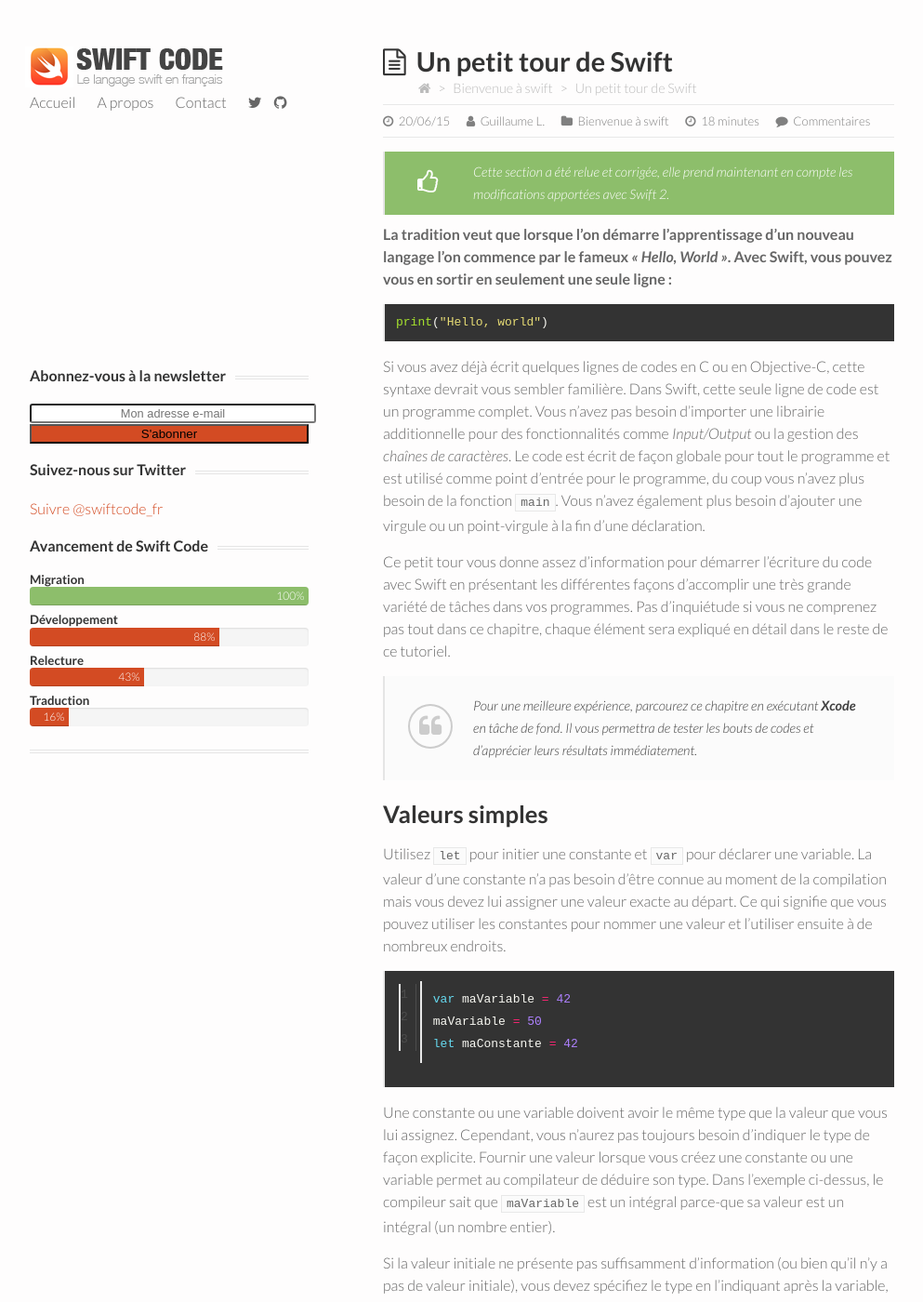
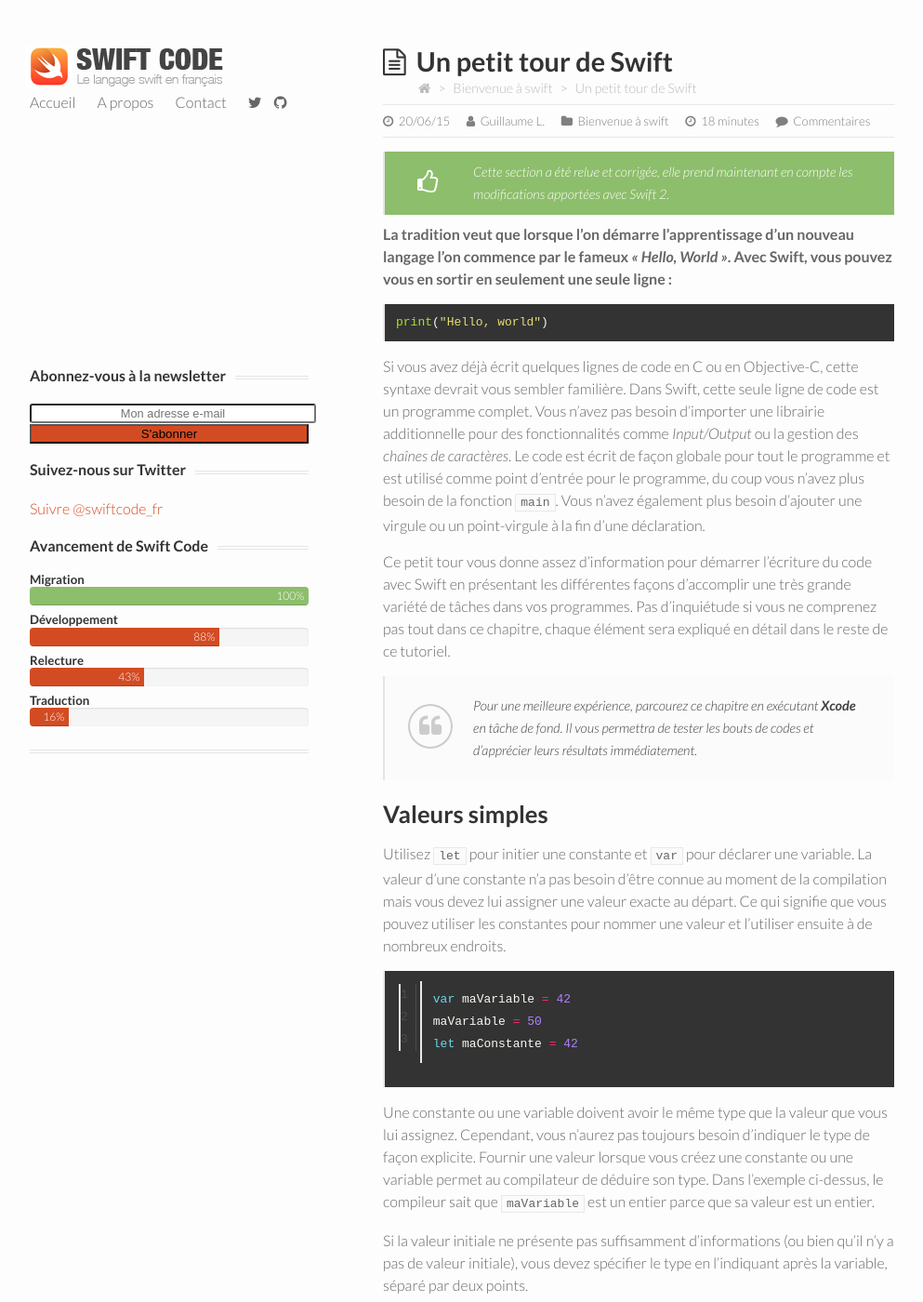
Before and after one commit to datalink747/swiftcode, a Jekyll site: the page built from _posts/2014-06-02-petit-tour-swift.md, in a window 1280 px wide and 1400 px high. Shown: the whole window at 93% size, without its empty margins (128-1121 px from the left). Built offline with Jekyll 4.4.1, drawn with Linux system fonts in a browser that asks for light colours; nearby versions of some CDN libraries; comment, search, counter and statistics services are not loaded; some of the changed text lies outside the part shown.

Commit message:
corrected "petit tour swift"

```diff
--- a/_posts/2014-06-02-petit-tour-swift.md
+++ b/_posts/2014-06-02-petit-tour-swift.md
@@ -18,7 +18,7 @@
 print("Hello, world")
 {% endhighlight %}
 
-Si vous avez déjà écrit quelques lignes de codes en C ou en Objective-C, cette syntaxe devrait vous sembler familière. Dans Swift, cette seule ligne de code est un programme complet. Vous n’avez pas besoin d’importer une librairie additionnelle pour des fonctionnalités comme *Input/Output* ou la gestion des *chaînes de caractères*. Le code est écrit de façon globale pour tout le programme et est utilisé comme point d’entrée pour le programme, du coup vous n’avez plus besoin de la fonction `main`. Vous n’avez également plus besoin d’ajouter une virgule ou un point-virgule à la fin d’une déclaration.
+Si vous avez déjà écrit quelques lignes de code en C ou en Objective-C, cette syntaxe devrait vous sembler familière. Dans Swift, cette seule ligne de code est un programme complet. Vous n’avez pas besoin d’importer une librairie additionnelle pour des fonctionnalités comme *Input/Output* ou la gestion des *chaînes de caractères*. Le code est écrit de façon globale pour tout le programme et est utilisé comme point d’entrée pour le programme, du coup vous n’avez plus besoin de la fonction `main`. Vous n’avez également plus besoin d’ajouter une virgule ou un point-virgule à la fin d’une déclaration.
 
 Ce petit tour vous donne assez d’information pour démarrer l’écriture du code avec Swift en présentant les différentes façons d’accomplir une très grande variété de tâches dans vos programmes. Pas d’inquiétude si vous ne comprenez pas tout dans ce chapitre, chaque élément sera expliqué en détail dans le reste de ce tutoriel.
 
@@ -34,9 +34,9 @@
 let maConstante = 42
 {% endhighlight swift %}
 
-Une constante ou une variable doivent avoir le même type que la valeur que vous lui assignez. Cependant, vous n’aurez pas toujours besoin d’indiquer le type de façon explicite. Fournir une valeur lorsque vous créez une constante ou une variable permet au compilateur de déduire son type. Dans l’exemple ci-dessus, le compileur sait que `maVariable` est un intégral parce-que sa valeur est un intégral (un nombre entier).
+Une constante ou une variable doivent avoir le même type que la valeur que vous lui assignez. Cependant, vous n’aurez pas toujours besoin d’indiquer le type de façon explicite. Fournir une valeur lorsque vous créez une constante ou une variable permet au compilateur de déduire son type. Dans l’exemple ci-dessus, le compileur sait que `maVariable` est un entier parce que sa valeur est un entier.
 
-Si la valeur initiale ne présente pas suffisamment d’information (ou bien qu’il n’y a pas de valeur initiale), vous devez spécifiez le type en l’indiquant après la variable, séparé par deux points.
+Si la valeur initiale ne présente pas suffisamment d’informations (ou bien qu’il n’y a pas de valeur initiale), vous devez spécifier le type en l’indiquant après la variable, séparé par deux points.
 
 {% highlight swift linenos %}
 let entierImplicite = 70
@@ -56,7 +56,7 @@
 
 >**Exercice :** Essayer de supprimer le paramètre de conversion `String` de la dernière ligne. Quelle erreur obtenez-vous ?
 
-Il y a une façon beaucoup plus simple de transformer les valeurs en chaîne de caractères : Écrire la valeur entre parenthèses et précéder ces parenthèses d’un anti-slash. Par exemple :
+Il y a une façon beaucoup plus simple de transformer les valeurs en chaîne de caractères : écrire la valeur entre parenthèses et précéder ces parenthèses d’un anti-slash. Par exemple :
 
 {% highlight swift linenos %}
 let pommes = 3
@@ -152,7 +152,7 @@
 
 Après avoir exécuté le code dans le `switch case` qui a répondu, le programme sort de la boucle conditionnelle. L’exécution du programme ne continue pas avec le `case` suivant, il est donc inutile d’indiquer un `break` à la fin de chaque `case`.
 
-Vous utiliserez `for-in` pour itérer (c’est a dire passer en revue) le contenu d’un dictionnaire en fournissant des noms a utiliser pour chaque paire de valeurs de clés.
+Vous utiliserez `for-in` pour itérer (c’est à dire passer en revue) le contenu d’un dictionnaire en fournissant des noms à utiliser pour chaque paire de valeurs de clés.
 
 {% highlight swift linenos %}
 let nombresInterressants = [
@@ -173,7 +173,7 @@
 
 >**Exercice :** Ajoutez une autre variable pour garder une trace du nombre qui était le plus grand, ainsi que le type du nombre que c’était.
 
-Utilisez `while` pour répéter un bloc de code jusqu’a ce qu’une condition change. La condition de la boucle peut être à la fin, pour s’assurer l’exécution de la boucle au moins une fois.
+Utilisez `while` pour répéter un bloc de code jusqu’à ce qu’une condition change. La condition de la boucle peut être à la fin, pour s’assurer l’exécution de la boucle au moins une fois.
 
 {% highlight swift linenos %}
 var n = 2
```
Also changed, not shown: other parts of _posts/2014-06-02-petit-tour-swift.md (+9 -9 lines).
